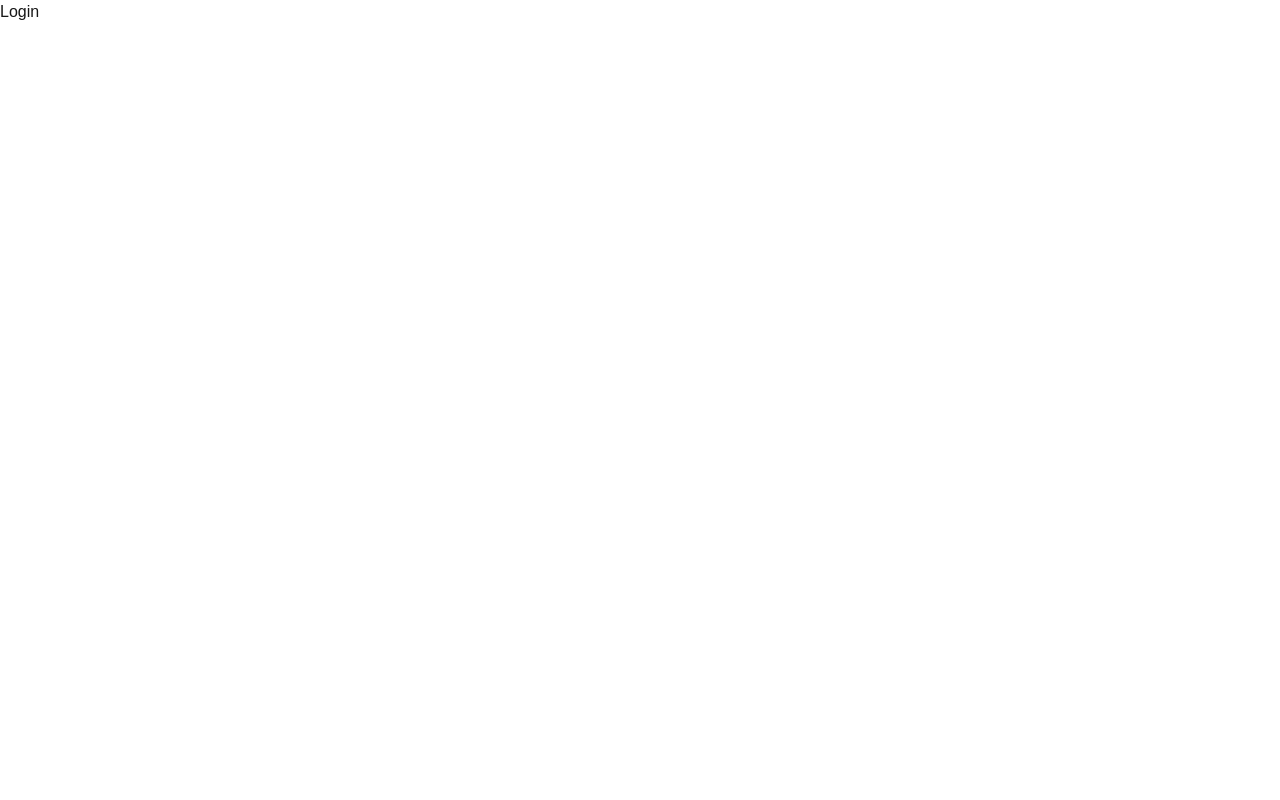
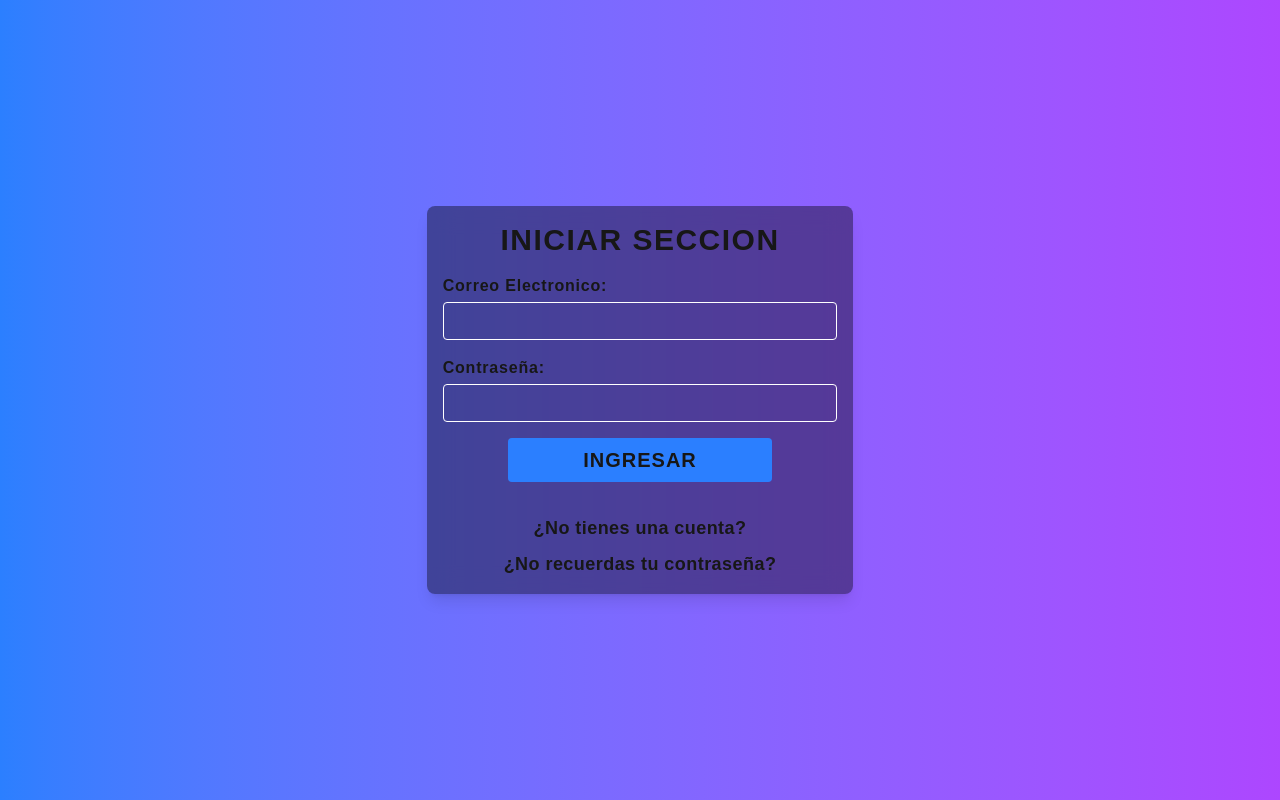
Before and after one commit to AndresG2412/CRUD, a Next.js app: page / in a window 1280 px wide. Built offline with nearby package versions, Linux system fonts and the light colour scheme.

Commit message:
front login/read

```diff
--- a/src/app/page.jsx
+++ b/src/app/page.jsx
@@ -1,9 +1,28 @@
+"use client";
+import React from 'react';
 
+export default function Home() { //Read component of CRUD
+    return (
+        <div className='w-screen h-screen flex items-center justify-center bg-gradient-to-r from-blue-500 to-purple-500'>
+            <form action="" className='flex flex-col gap-4 p-4 md:w-1/3 w-3/4 bg-black/40 backdrop-blur-md rounded-lg shadow-lg'>
+                <p className='text-3xl tracking-wider font-semibold text-center uppercase'>Iniciar Seccion</p>
+                <div className='flex flex-col gap-1'>
+                    <label htmlFor="" className='tracking-wider font-semibold'>Correo Electronico:</label>
+                    <input type="email" required className='border-1 border-white rounded pl-2 py-1 text-xl'/>
+                </div>
 
-export default function Home() {
-    return (
-        <div>
-            Login
+                <div className='flex flex-col gap-1'>
+                    <label htmlFor="" className='tracking-wider font-semibold'>Contraseña:</label>
+                    <input type="password" required className='border-1 border-white rounded pl-2 py-1 text-xl'/>
+                </div>
+
+                <button className='hover:bg-blue-700 transition-all duration-300 rounded font-semibold tracking-wider text-xl py-2 bg-blue-500 uppercase w-2/3 mx-auto'>Ingresar</button>
+
+                <div className='flex flex-col gap-2 text-center mt-4'>
+                    <p className='font-semibold tracking-wide text-lg hover:text-red-500'><a href="./register">¿No tienes una cuenta?</a></p>
+                    <p className='font-semibold tracking-wide text-lg hover:text-green-500'><a href="./register">¿No recuerdas tu contraseña?</a></p>
+                </div>
+            </form>
         </div>
     );
 }
```
Also changed, not shown: src/app/delete/page.jsx (added), src/app/home/page.jsx (added), src/app/register/page.jsx (added), src/app/update/page.jsx (added), src/libs/firebase.js (added).
